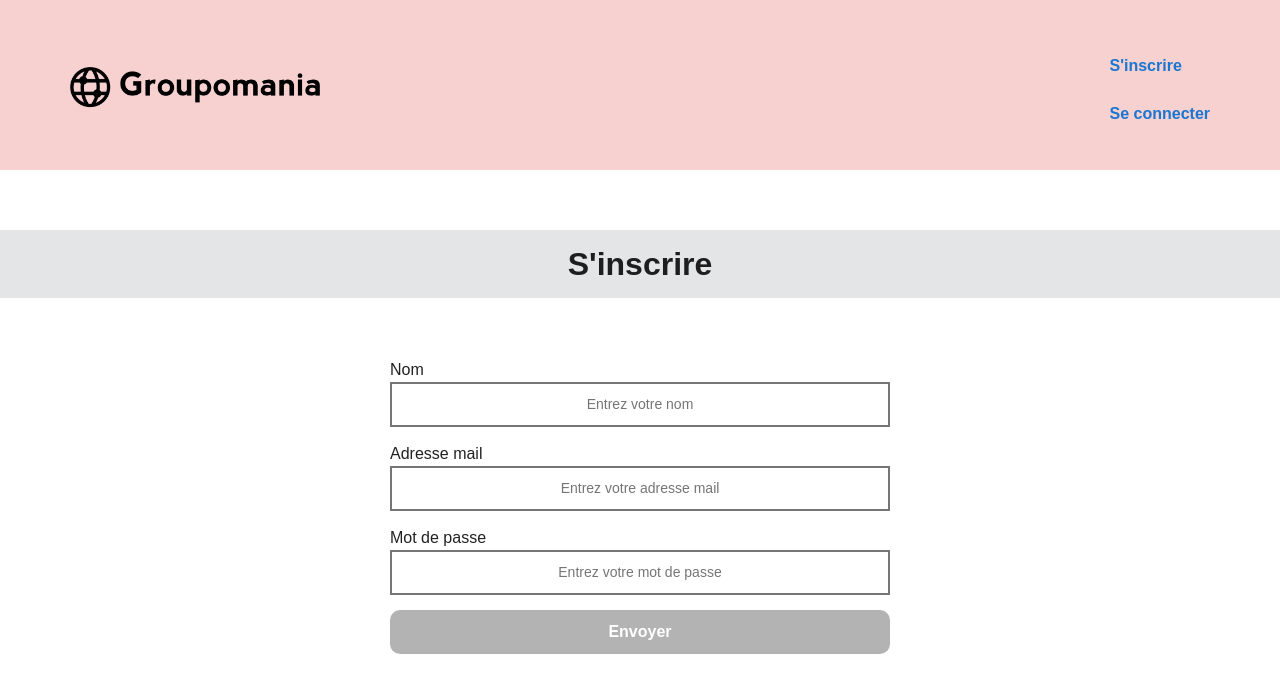
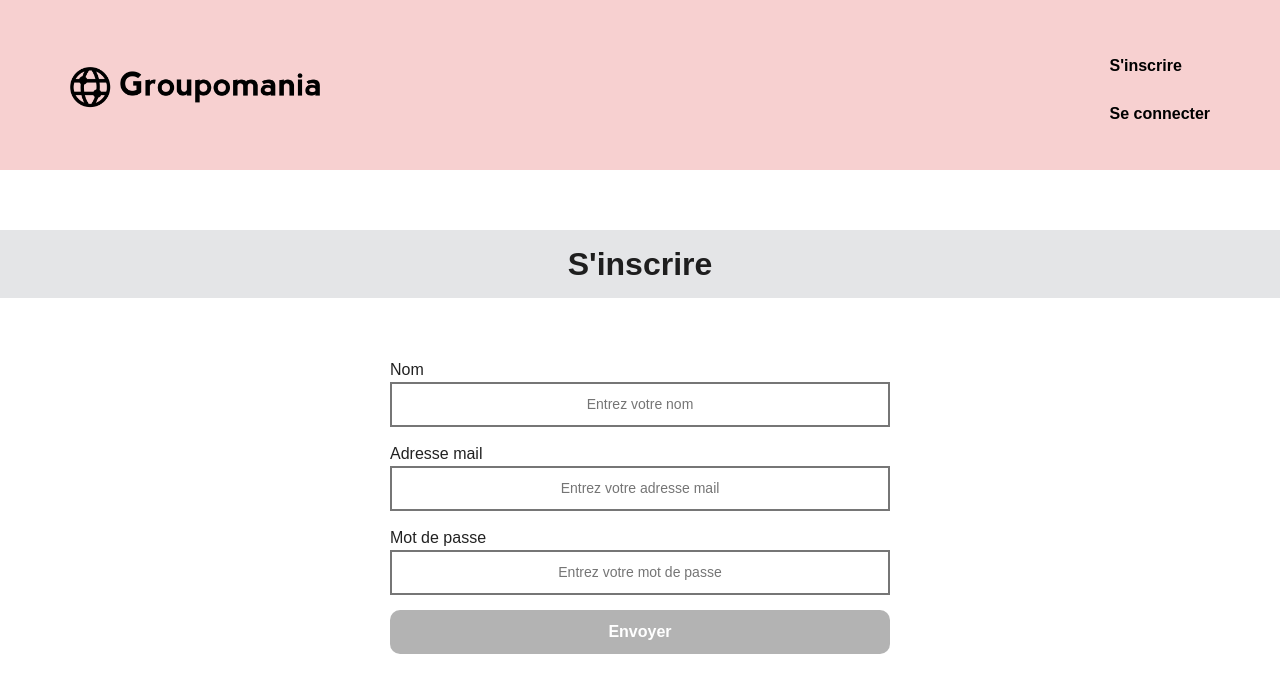
Before and after one commit to srh-mji/SarahMajewski_7_30062021, a Vue app in the folder frontend/: page /signup in a window 1280 px wide. Shown: the top 692 px of the page. Built offline with nearby package versions, Linux system fonts and the light colour scheme.

Commit message:
Add color black for a

```diff
--- a/frontend/src/components/SignupForm.vue
+++ b/frontend/src/components/SignupForm.vue
@@ -68,7 +68,7 @@ export default {
                 })
                 .catch((error) => {
                     if (error.response.status === 401) {
-                        this.message = "E-mail non disponible.";
+                        this.message = "Erreur e-mail ou mot de passe";
                     }
                 });
         }
@@ -92,6 +92,7 @@ export default {
     nav a {
         padding: 10px;
         font-weight: 700;
+        color:black;
     }
     h1 {
         text-align: center;
```
